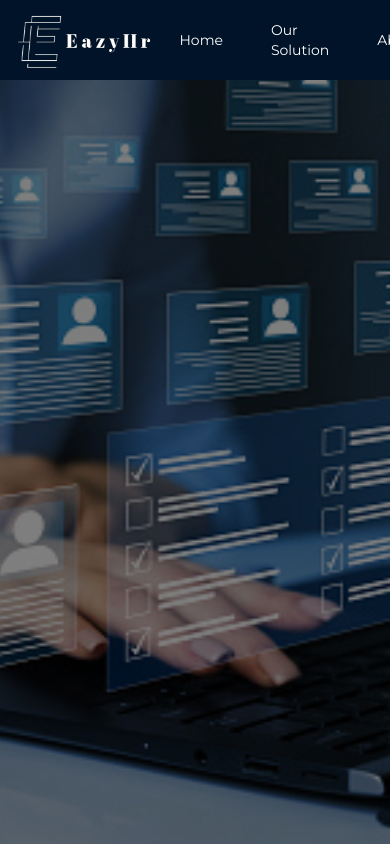
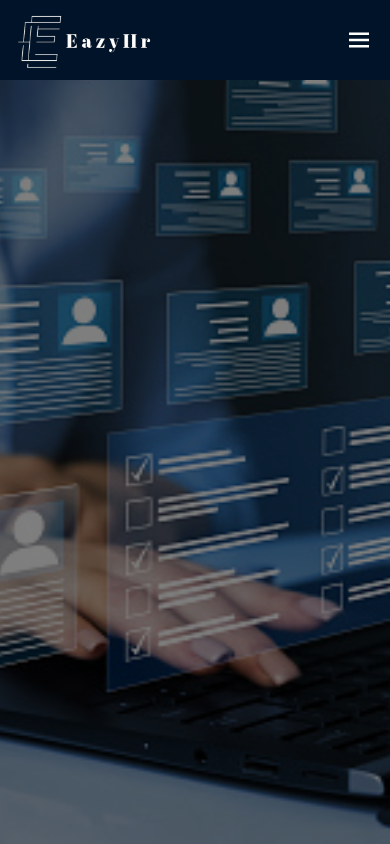
Before and after one commit to OgbuEsther/Easy_HR_FE2, a React (Create React App) app: page / in a window 390 px wide. Shown: the top 844 px of the page. Built offline with nearby package versions, Linux system fonts and the light colour scheme.

Commit message:
header responsiveness done

```diff
--- a/src/components/block/Header.tsx
+++ b/src/components/block/Header.tsx
@@ -8,7 +8,7 @@ const Header = () => {
       <div className='w-11/12 flex items-center justify-between'>
         <img src={img} alt="" className='h-16'/>
 
-        <div className='flex items-center'>
+        <div className='flex items-center xmd:hidden'>
           <div className='text-white text-sm m-6 hover:text-hover'>Home</div>
           <div className='text-white text-sm m-6 hover:text-hover'>Our Solution</div>
           <div className='text-white text-sm m-6 hover:text-hover'>About</div>
@@ -24,7 +24,7 @@ const Header = () => {
           </button>
         </div>
 
-        <div className='hidden items-center text-white text-3xl md:flex'>
+        <div className='hidden items-center text-white text-3xl md:flex cursor-pointer'>
           <BiMenu />
         </div>
       </div>
```
